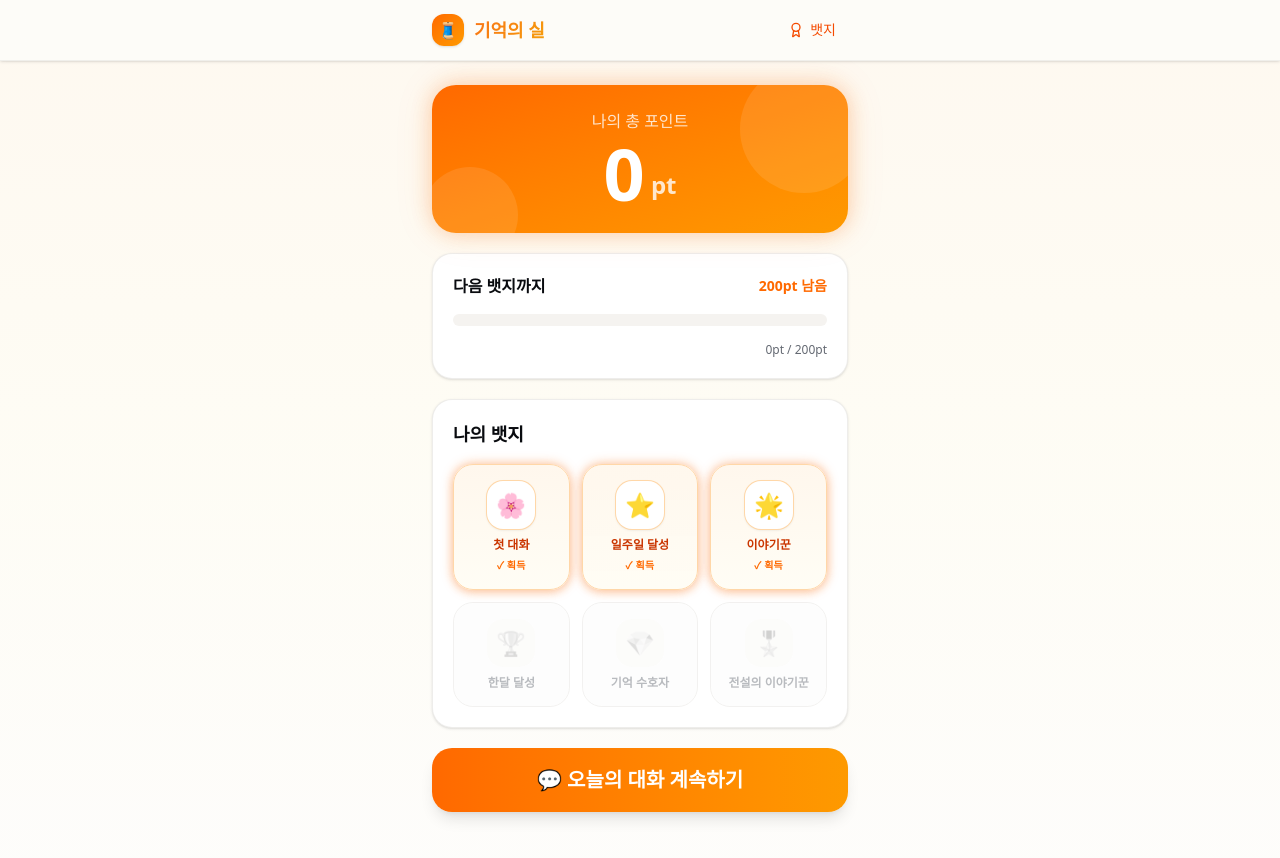
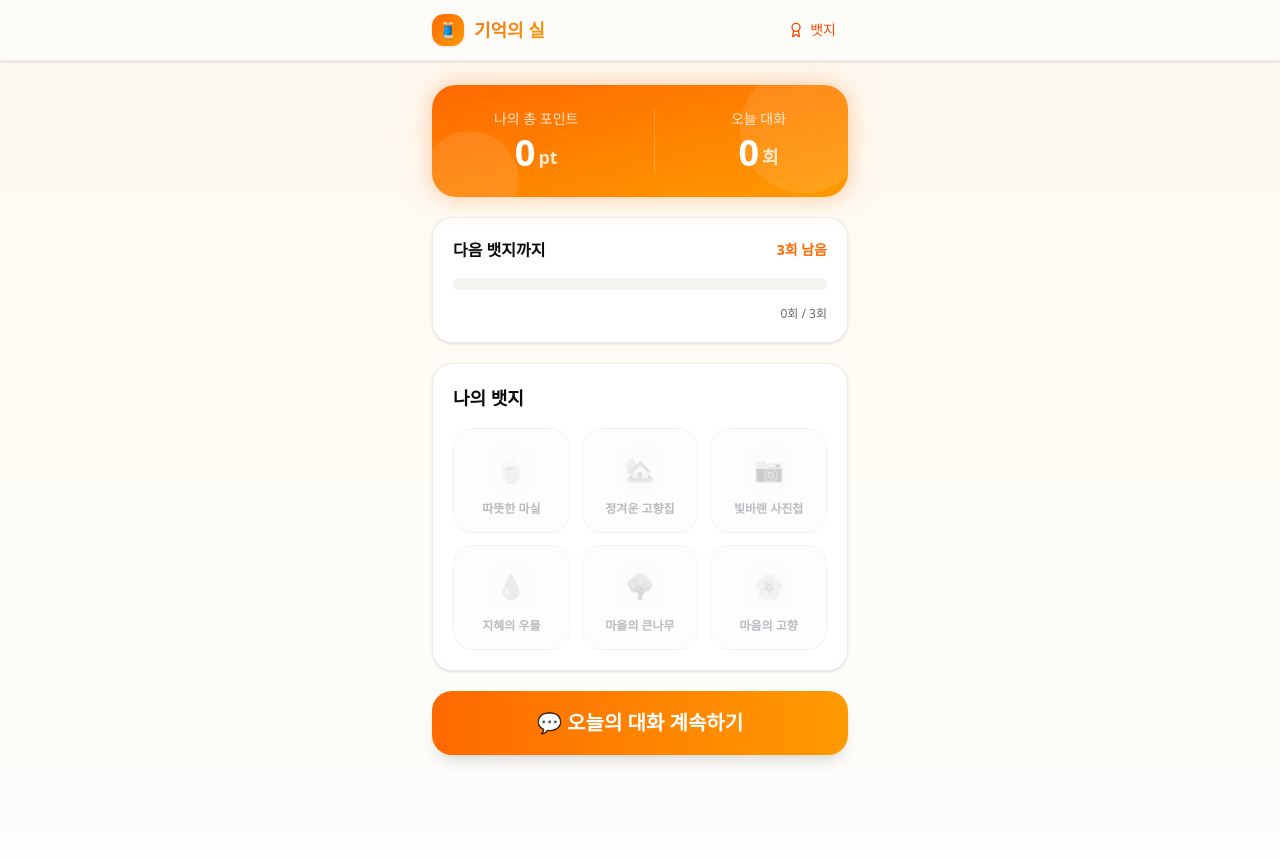
Before and after one commit to JunHoPark93/memory-thread, a Next.js app: page /elder/badge in a window 1280 px wide. Shown: the top 858 px of the page. After the commit the page ends 835 px from the top, so only its background shows below. Built offline with nearby package versions, Linux system fonts and the light colour scheme.

Commit message:
feat: badge system

```diff
--- a/app/_components/BadgeGrid.tsx
+++ b/app/_components/BadgeGrid.tsx
@@ -1,84 +1,41 @@
-// 뱃지 데이터 타입
-interface Badge {
-  id: string;
-  icon: string;
-  name: string;
-  description: string;
-  earned: boolean;
-}
-
-// mock 뱃지 배열 (6개)
-const MOCK_BADGES: Badge[] = [
-  {
-    id: "1",
-    icon: "🌸",
-    name: "첫 대화",
-    description: "AI와 첫 대화를 나눴어요",
-    earned: true,
-  },
-  {
-    id: "2",
-    icon: "⭐",
-    name: "일주일 달성",
-    description: "7일 연속으로 대화했어요",
-    earned: true,
-  },
-  {
-    id: "3",
-    icon: "🌟",
-    name: "이야기꾼",
-    description: "10번 대화를 나눴어요",
-    earned: true,
-  },
-  {
-    id: "4",
-    icon: "🏆",
-    name: "한달 달성",
-    description: "30일 연속으로 대화했어요",
-    earned: false,
-  },
-  {
-    id: "5",
-    icon: "💎",
-    name: "기억 수호자",
-    description: "100번 대화를 나눴어요",
-    earned: false,
-  },
-  {
-    id: "6",
-    icon: "🎖️",
-    name: "전설의 이야기꾼",
-    description: "365일 대화를 이어갔어요",
-    earned: false,
-  },
+// 뱃지 데이터 (일일 대화 횟수 기준, 한국 정서 기반 이름)
+const BADGES = [
+  { id: "1", icon: "🍵", name: "따뜻한 마실", requiredCount: 3 },
+  { id: "2", icon: "🏡", name: "정겨운 고향집", requiredCount: 5 },
+  { id: "3", icon: "📷", name: "빛바랜 사진첩", requiredCount: 10 },
+  { id: "4", icon: "💧", name: "지혜의 우물", requiredCount: 20 },
+  { id: "5", icon: "🌳", name: "마을의 큰나무", requiredCount: 30 },
+  { id: "6", icon: "🌸", name: "마음의 고향", requiredCount: 50 },
 ];
 
-// 뱃지 그리드 컴포넌트 - 획득/미획득 상태 표시 (모던 스타일)
-export default function BadgeGrid() {
+// 뱃지 그리드 컴포넌트 - 오늘 대화 횟수 기준으로 획득/미획득 상태 표시
+export default function BadgeGrid({ dailyChatCount = 0 }: { dailyChatCount?: number }) {
   return (
     <div>
       <h2 className="text-lg font-bold text-foreground mb-4">나의 뱃지</h2>
       <div className="grid grid-cols-3 gap-3">
-        {MOCK_BADGES.map((badge) => (
+        {BADGES.map((badge) => {
+          const earned = badge.requiredCount <= dailyChatCount;
+          return (
             <div
               key={badge.id}
               className={`flex flex-col items-center p-4 rounded-2xl border transition-all duration-200 ${
-              badge.earned
+                earned
                   ? "border-orange-200 bg-gradient-to-b from-orange-50 to-amber-50/50 badge-glow hover:-translate-y-0.5"
                   : "border-border bg-muted/30 opacity-45"
               }`}
-            aria-label={`${badge.name} 뱃지 ${badge.earned ? "획득" : "미획득"}`}
+              aria-label={`${badge.name} 뱃지 ${earned ? "획득" : "미획득"}`}
             >
               {/* 뱃지 아이콘 컨테이너 */}
               <div
                 className={`w-12 h-12 rounded-xl flex items-center justify-center mb-2 ${
-                badge.earned
+                  earned
                     ? "bg-white shadow-sm ring-1 ring-orange-200"
                     : "bg-muted/50"
                 }`}
               >
                 <span
-                className={`text-2xl ${badge.earned ? "" : "grayscale opacity-50"}`}
+                  className={`text-2xl ${earned ? "" : "grayscale opacity-50"}`}
                   role="img"
                   aria-hidden="true"
                 >
@@ -89,20 +46,21 @@ export default function BadgeGrid() {
               {/* 뱃지 이름 */}
               <p
                 className={`text-xs font-semibold text-center leading-tight ${
-                badge.earned ? "text-orange-700" : "text-muted-foreground"
+                  earned ? "text-orange-700" : "text-muted-foreground"
                 }`}
               >
                 {badge.name}
               </p>
 
               {/* 획득 여부 표시 */}
-            {badge.earned && (
+              {earned && (
                 <span className="mt-1.5 inline-flex items-center gap-0.5 text-[10px] font-bold text-orange-500 uppercase tracking-wide">
                   ✓ 획득
                 </span>
               )}
             </div>
-        ))}
+          );
+        })}
       </div>
     </div>
   );
--- a/app/api/chat/route.ts
+++ b/app/api/chat/route.ts
@@ -65,23 +65,40 @@ export async function POST(request: NextRequest) {
     .from("messages")
     .insert({ elder_id: elderId, session_id: sessionId, role: "assistant", content: reply });
 
-  // 3의 배수 메시지마다 포인트 +50
+    // 어르신 일일 대화 횟수 + 포인트 업데이트
+  const DAILY_THRESHOLDS = [3, 5, 10, 20, 30, 50];
   let newPoints: number | null = null;
-  if (newCount % 3 === 0) {
+
   const { data: elder } = await supabase
     .from("elders")
-      .select("total_points")
+    .select("total_points, daily_chat_count, last_chat_date")
     .eq("id", elderId)
     .single();
 
   if (elder) {
-      const updatedPoints = (elder.total_points ?? 0) + 50;
+    // KST 기준 오늘 날짜 (UTC+9)
+    const today = new Date(Date.now() + 9 * 60 * 60 * 1000).toISOString().split("T")[0];
+    const isNewDay = elder.last_chat_date !== today;
+    const currentDaily = isNewDay ? 0 : (elder.daily_chat_count ?? 0);
+    const newDailyCount = currentDaily + 1;
+
+    // 일일 대화 횟수 기준 뱃지 계산
+    const newBadgeCount = DAILY_THRESHOLDS.filter((t) => t <= newDailyCount).length;
+
+    // 세션 메시지 3의 배수마다 포인트 +50 (기존 유지)
+    const updatedPoints =
+      newCount % 3 === 0 ? (elder.total_points ?? 0) + 50 : (elder.total_points ?? 0);
+    if (newCount % 3 === 0) newPoints = updatedPoints;
+
     await supabase
       .from("elders")
-        .update({ total_points: updatedPoints })
+      .update({
+        total_points: updatedPoints,
+        daily_chat_count: newDailyCount,
+        last_chat_date: today,
+        badge_count: newBadgeCount,
+      })
       .eq("id", elderId);
-      newPoints = updatedPoints;
-    }
   }
 
   return NextResponse.json({ reply, sessionId, newPoints });
--- a/app/api/points/route.ts
+++ b/app/api/points/route.ts
@@ -12,7 +12,7 @@ export async function GET(request: NextRequest) {
 
   const { data, error } = await supabase
     .from("elders")
-    .select("total_points, badge_count")
+    .select("total_points, badge_count, daily_chat_count, last_chat_date")
     .eq("id", elderId)
     .single();
 
@@ -20,5 +20,13 @@ export async function GET(request: NextRequest) {
     return NextResponse.json({ error: "포인트 조회에 실패했습니다." }, { status: 404 });
   }
 
-  return NextResponse.json({ total_points: data.total_points, badge_count: data.badge_count });
+  // 날짜가 바뀌었으면 일일 대화 횟수 0으로 반환 (KST 기준)
+  const today = new Date(Date.now() + 9 * 60 * 60 * 1000).toISOString().split("T")[0];
+  const effectiveDailyCount = data.last_chat_date === today ? (data.daily_chat_count ?? 0) : 0;
+
+  return NextResponse.json({
+    total_points: data.total_points ?? 0,
+    badge_count: data.badge_count ?? 0,
+    daily_chat_count: effectiveDailyCount,
+  });
 }
--- a/app/elder/badge/page.tsx
+++ b/app/elder/badge/page.tsx
@@ -6,12 +6,13 @@ import { Button } from "@/components/ui/button";
 import BadgeGrid from "@/app/_components/BadgeGrid";
 import { getElderSession } from "@/app/_lib/session";
 
-// 다음 뱃지 획득 기준 포인트
-const NEXT_BADGE_POINTS = 200;
+// 뱃지 일일 대화 횟수 임계값 (BadgeGrid와 동일한 기준)
+const DAILY_THRESHOLDS = [3, 5, 10, 20, 30, 50];
 
 // 어르신 뱃지 & 포인트 페이지
 export default function ElderBadgePage() {
   const [totalPoints, setTotalPoints] = useState<number>(0);
+  const [dailyChatCount, setDailyChatCount] = useState<number>(0);
   const [loading, setLoading] = useState(true);
 
   useEffect(() => {
@@ -24,38 +25,57 @@ export default function ElderBadgePage() {
     fetch(`/api/points?elderId=${elderId}`)
       .then((res) => res.json())
       .then((data) => {
-        if (data.total_points !== undefined) {
-          setTotalPoints(data.total_points);
-        }
+        if (data.total_points !== undefined) setTotalPoints(data.total_points);
+        if (data.daily_chat_count !== undefined) setDailyChatCount(data.daily_chat_count);
       })
       .catch(() => {})
       .finally(() => setLoading(false));
   }, []);
 
-  const pointsRemaining = Math.max(NEXT_BADGE_POINTS - totalPoints, 0);
-  const progressPercentage = Math.min((totalPoints / NEXT_BADGE_POINTS) * 100, 100);
+  // 다음 미획득 뱃지 임계값 계산 (일일 대화 횟수 기준)
+  const nextThreshold = DAILY_THRESHOLDS.find((t) => t > dailyChatCount) ?? 50;
+  const prevThreshold = DAILY_THRESHOLDS.filter((t) => t <= dailyChatCount).pop() ?? 0;
+  const allEarned = dailyChatCount >= 50;
+  const countRemaining = allEarned ? 0 : Math.max(nextThreshold - dailyChatCount, 0);
+  const progressPercentage = allEarned
+    ? 100
+    : ((dailyChatCount - prevThreshold) / (nextThreshold - prevThreshold)) * 100;
 
   return (
     <div className="pt-6 pb-12 space-y-5">
-      {/* 총 포인트 표시 */}
-      <div className="relative overflow-hidden rounded-3xl bg-gradient-to-br from-orange-500 to-amber-500 p-6 text-center shadow-lg glow-amber">
+      {/* 총 포인트 + 오늘 대화 횟수 표시 */}
+      <div className="relative overflow-hidden rounded-3xl bg-gradient-to-br from-orange-500 to-amber-500 p-6 shadow-lg glow-amber">
         <div className="absolute top-[-20px] right-[-20px] w-32 h-32 rounded-full bg-white/10" aria-hidden="true" />
         <div className="absolute bottom-[-30px] left-[-10px] w-24 h-24 rounded-full bg-white/10" aria-hidden="true" />
-        <p className="relative text-base text-white/80 font-medium mb-1">나의 총 포인트</p>
-        <div className="relative flex items-end justify-center gap-2">
-          <p className="text-7xl font-bold text-white tracking-tight">
-            {loading ? "..." : totalPoints.toLocaleString()}
-          </p>
-          <p className="text-2xl text-white/80 font-semibold mb-2">pt</p>
+        <div className="relative flex justify-around text-center">
+          <div>
+            <p className="text-sm text-white/80 font-medium mb-1">나의 총 포인트</p>
+            <div className="flex items-end justify-center gap-1">
+              <p className="text-4xl font-bold text-white tracking-tight">
+                {loading ? "..." : totalPoints.toLocaleString()}
+              </p>
+              <p className="text-lg text-white/80 font-semibold mb-0.5">pt</p>
+            </div>
+          </div>
+          <div className="w-px bg-white/20" />
+          <div>
+            <p className="text-sm text-white/80 font-medium mb-1">오늘 대화</p>
+            <div className="flex items-end justify-center gap-1">
+              <p className="text-4xl font-bold text-white tracking-tight">
+                {loading ? "..." : dailyChatCount}
+              </p>
+              <p className="text-lg text-white/80 font-semibold mb-0.5">회</p>
+            </div>
+          </div>
         </div>
       </div>
 
-      {/* 다음 뱃지 진행도 */}
+      {/* 다음 뱃지 진행도 (일일 대화 횟수 기준) */}
       <div className="bg-white rounded-2xl shadow-sm border border-border/60 p-5 space-y-4">
         <div className="flex justify-between items-center">
           <p className="text-base font-semibold text-foreground">다음 뱃지까지</p>
           <p className="text-sm font-bold text-orange-500">
-            {loading ? "..." : `${pointsRemaining}pt 남음`}
+            {loading ? "..." : allEarned ? "모두 획득!" : `${countRemaining}회 남음`}
           </p>
         </div>
         <div className="h-3 rounded-full bg-muted overflow-hidden" role="progressbar" aria-valuenow={progressPercentage} aria-valuemin={0} aria-valuemax={100}>
@@ -65,13 +85,13 @@ export default function ElderBadgePage() {
           />
         </div>
         <p className="text-xs text-muted-foreground text-right">
-          {totalPoints}pt / {NEXT_BADGE_POINTS}pt
+          {dailyChatCount}회 / {allEarned ? 50 : nextThreshold}회
         </p>
       </div>
 
       {/* 뱃지 그리드 */}
       <div className="bg-white rounded-2xl shadow-sm border border-border/60 p-5">
-        <BadgeGrid />
+        <BadgeGrid dailyChatCount={dailyChatCount} />
       </div>
 
       {/* 오늘의 대화 계속하기 버튼 */}
```
Lines whose indentation alone changed are shown as unchanged.
